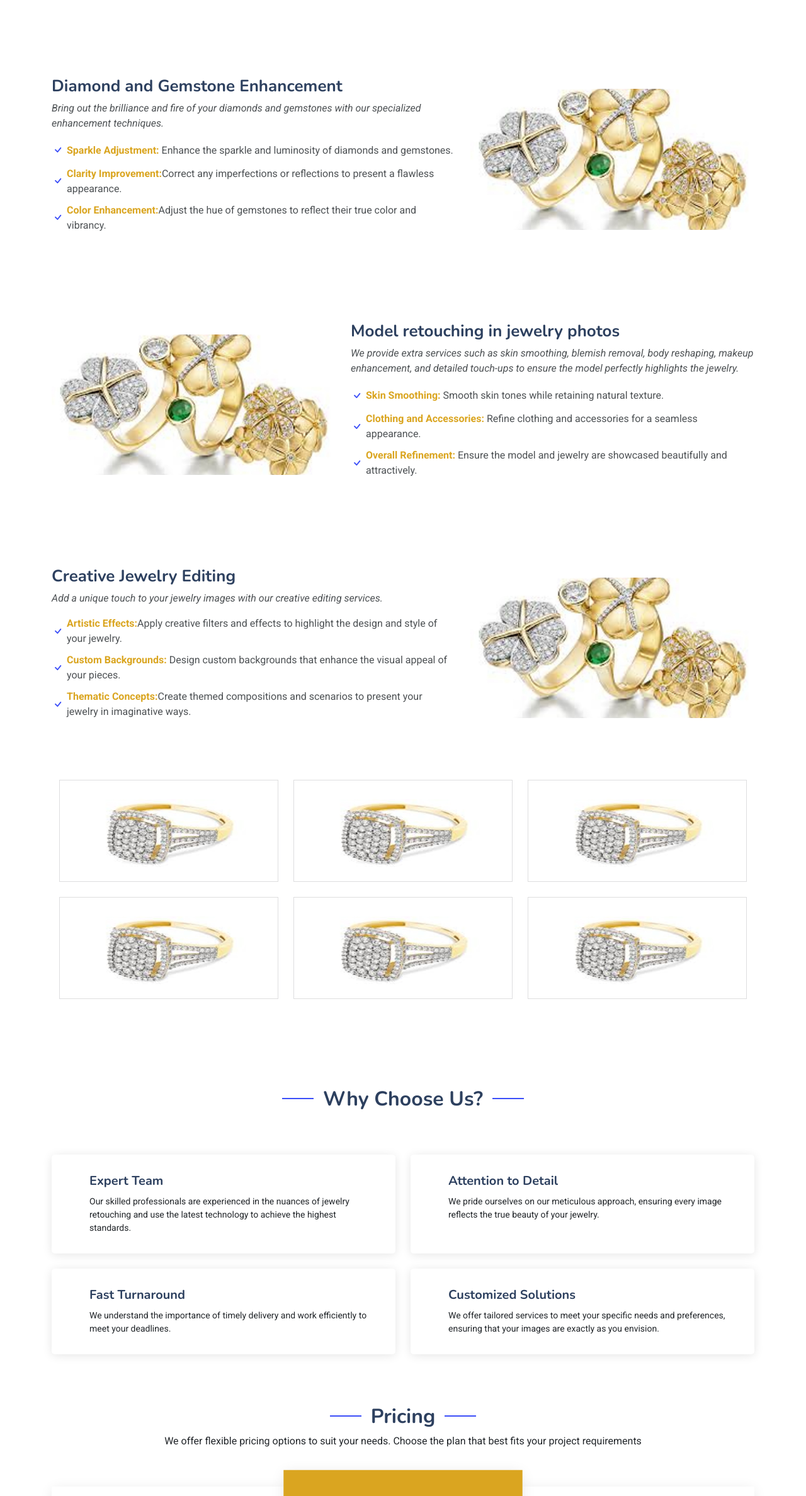
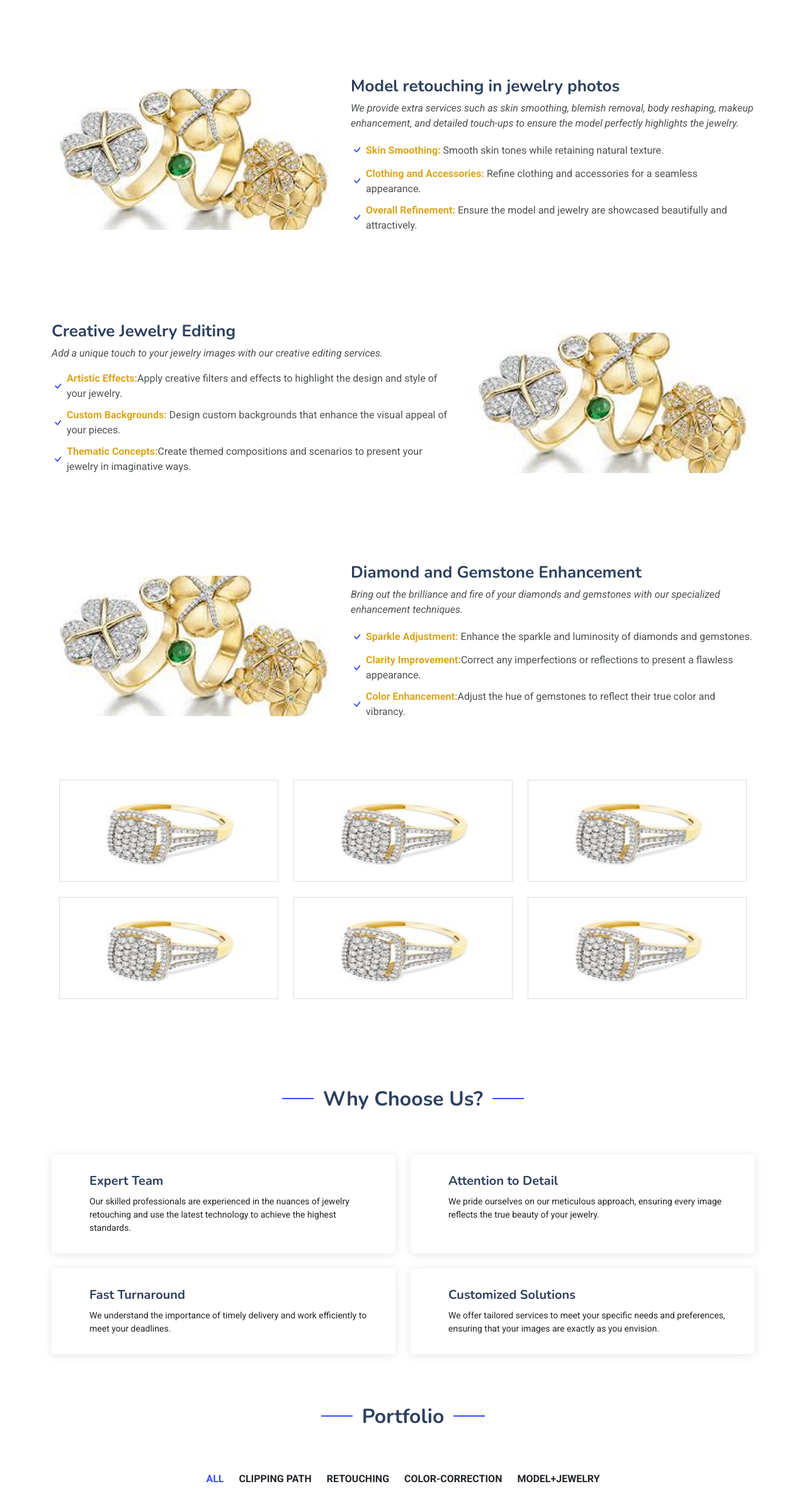
Before and after one commit to shubham1upadhyay/myjewelaryretouch, a plain HTML site: page index.html in a window 1280 px wide. Shown: the part 1439-3814 px from the top of the page at 63% size. Drawn offline with nearby package versions, Linux system fonts and the light colour scheme.

Commit message:
Update index.html

```diff
--- a/index.html
+++ b/index.html
@@ -47,7 +47,7 @@
 
       <nav id="navmenu" class="navmenu">
         <ul>
-          <li><a href="#hero" class="fw-bolder">Home</a></li>
+          <li><a href="#" class="fw-bolder">Home</a></li>
           <li><a href="#services" class="fw-bolder ">Services</a></li>
           <li><a href="#portfolio" class="fw-bolder ">Portfolio</a></li>
           <li><a href="#pricing" class="fw-bolder  ">Pricing</a></li>
@@ -131,7 +131,7 @@
     </section><!-- /About Section -->
 
     <!-- Features Section -->
-    <section id="features" class="features section">
+    <section id="services" class="features section">
 
       <div class="section-title">
         <h2>Photo Editing Solutions We Offer</h2>
@@ -156,25 +156,7 @@
           <div class="col-md-5 d-flex align-items-center" data-aos="zoom-out" data-aos-delay="100">
             <img src="assets/img/images.jpg" class="img-fluid" alt="">
           </div>
-        </div>
-
-        <div class="row gy-4 align-items-center features-item">
-
-          <div class="col-md-5 order-1 order-md-2 d-flex align-items-center" data-aos="zoom-out" data-aos-delay="200">
-            <img src="assets/img/images.jpg" class="img-fluid" alt="">
-          </div>
-          <div class="col-md-7 order-2 order-md-1" data-aos="fade-up" data-aos-delay="200">
-            <h3> Diamond and Gemstone Enhancement  </h3>
-            <p class="fst-italic">
-              Bring out the brilliance and fire of your diamonds and gemstones with our specialized enhancement techniques.
-            </p>
-            <ul>
-              <li><i class="bi bi-check"></i><span> <span style="color: goldenrod; font-weight: 600;">Sparkle Adjustment:</span> Enhance the sparkle and luminosity of diamonds and gemstones.</span></li>
-              <li><i class="bi bi-check"></i> <span><span style="color: goldenrod; font-weight: 600;">Clarity Improvement:</span>Correct any imperfections or reflections to present a flawless appearance.</span></li>
-              <li><i class="bi bi-check"></i> <span><span style="color: goldenrod; font-weight: 600;">Color Enhancement:</span>Adjust the hue of gemstones to reflect their true color and vibrancy.</span></li>
-            </ul>
-          </div>
-        </div><!-- Features Item -->
+        </div> <!-- Features Item -->
 
         <div class="row gy-4 align-items-center features-item">
           <div class="col-md-5 d-flex align-items-center" data-aos="zoom-out">
@@ -210,19 +192,29 @@
           </div>
         </div><!-- Features Item -->
 
+
+        <div class="row gy-4 align-items-center features-item">
+          <div class="col-md-5 d-flex align-items-center" data-aos="zoom-out">
+            <img src="assets/img/images.jpg" class="img-fluid" alt="">
+          </div>
+          <div class="col-md-7" data-aos="fade-up">
+            <h3>Diamond and Gemstone Enhancement</h3>
+            <p class="fst-italic">
+              Bring out the brilliance and fire of your diamonds and gemstones with our specialized enhancement techniques.
+            </p>
+            <ul>
+              <li><i class="bi bi-check"></i><span> <span style="color: goldenrod; font-weight: 600;">Sparkle Adjustment:</span> Enhance the sparkle and luminosity of diamonds and gemstones.</span></li>
+              <li><i class="bi bi-check"></i> <span><span style="color: goldenrod; font-weight: 600;">Clarity Improvement:</span>Correct any imperfections or reflections to present a flawless appearance.</span></li>
+              <li><i class="bi bi-check"></i> <span><span style="color: goldenrod; font-weight: 600;">Color Enhancement:</span>Adjust the hue of gemstones to reflect their true color and vibrancy.</span></li>
+            </ul>
+          </div>
+        </div><!-- Features Item -->
       </div>
 
     </section><!-- /Features Section -->
 
 
-
-
-
-
-
-
-
-    <section id="services" class="services section">
+    <section class="services section">
 
       <!-- Section Title -->
       <div class="container section-title" data-aos="fade-up">
@@ -338,13 +330,27 @@
 
     </section>
 
+    <!-- <div class="portfolio">
+      <div class="portfolio-item">
+          <img src="image1.jpg" alt="Portfolio Image 1" class="portfolio-image">
+          <img src="/assets/img/images1.jpg" alt="Portfolio Image 1 Hover" class="portfolio-image-hover">
+      </div>
+      <div class="portfolio-item">
+          <img src="image2.jpg" alt="Portfolio Image 2" class="portfolio-image">
+          <img src="/assets/img/images.jpg" alt="Portfolio Image 2 Hover" class="portfolio-image-hover">
+      </div>
+      <div class="portfolio-item">
+          <img src="image3.jpg" alt="Portfolio Image 3" class="portfolio-image">
+          <img src="image3-hover.jpg" alt="Portfolio Image 3 Hover" class="portfolio-image-hover">
+      </div>
+  </div> -->
 
 
-    <!-- <section id="portfolio" class="portfolio section">
+    <section id="portfolio" class="portfolio section">
 
       <div class="container section-title" data-aos="fade-up">
         <h2>Portfolio</h2>
-        <p>Necessitatibus eius consequatur ex aliquid fuga eum quidem sint consectetur velit</p>
+        <!-- <p>Necessitatibus eius consequatur ex aliquid fuga eum quidem sint consectetur velit</p> -->
       </div>
 
       <div class="container">
@@ -353,10 +359,10 @@
 
           <ul class="portfolio-filters isotope-filters" data-aos="fade-up" data-aos-delay="100">
             <li data-filter="*" class="filter-active">All</li>
-            <li data-filter=".filter-app">App</li>
-            <li data-filter=".filter-product">Product</li>
-            <li data-filter=".filter-branding">Branding</li>
-            <li data-filter=".filter-books">Books</li>
+            <li data-filter=".filter-app">Clipping Path</li>
+            <li data-filter=".filter-product">Retouching</li>
+            <li data-filter=".filter-branding">Color-Correction</li>
+            <li data-filter=".filter-books">Model+Jewelry</li>
           </ul>
 
           <div class="row gy-4 isotope-container" data-aos="fade-up" data-aos-delay="200">
@@ -367,7 +373,7 @@
                 <h4>App 1</h4>
                 <p>Lorem ipsum, dolor sit amet consectetur</p>
                 <a href="assets/img/portfolio/app-1.jpg" title="App 1" data-gallery="portfolio-gallery-app" class="glightbox preview-link"><i class="bi bi-zoom-in"></i></a>
-                <a href="portfolio-details.html" title="More Details" class="details-link"><i class="bi bi-link-45deg"></i></a>
+                <!-- <a href="portfolio-details.html" title="More Details" class="details-link"><i class="bi bi-link-45deg"></i></a> -->
               </div>
             </div>
 
@@ -487,7 +493,7 @@
 
       </div>
 
-    </section>  -->
+    </section>
 
     <!-- Testimonials Section -->
     <!-- <section id="testimonials" class="testimonials section light-background">
```
